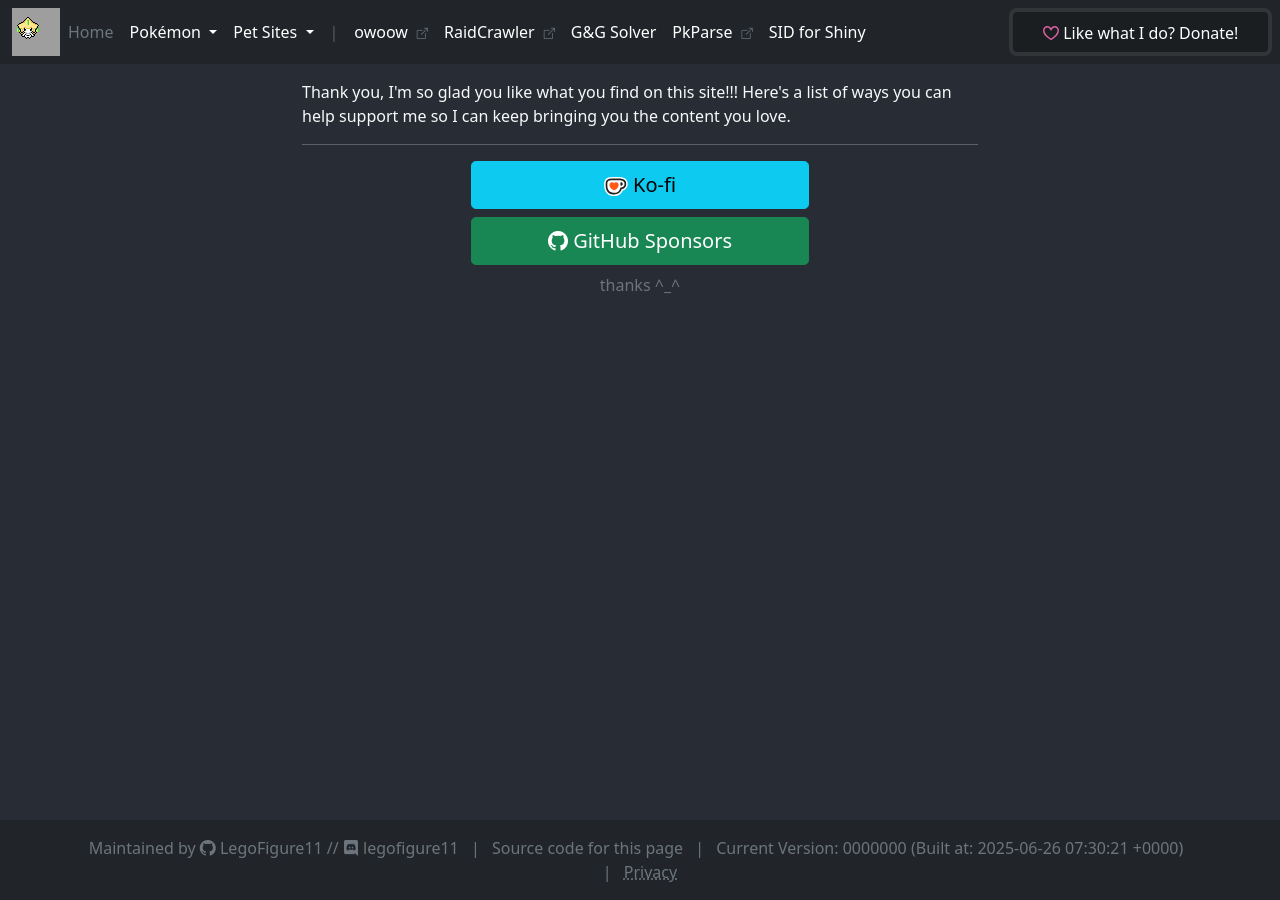
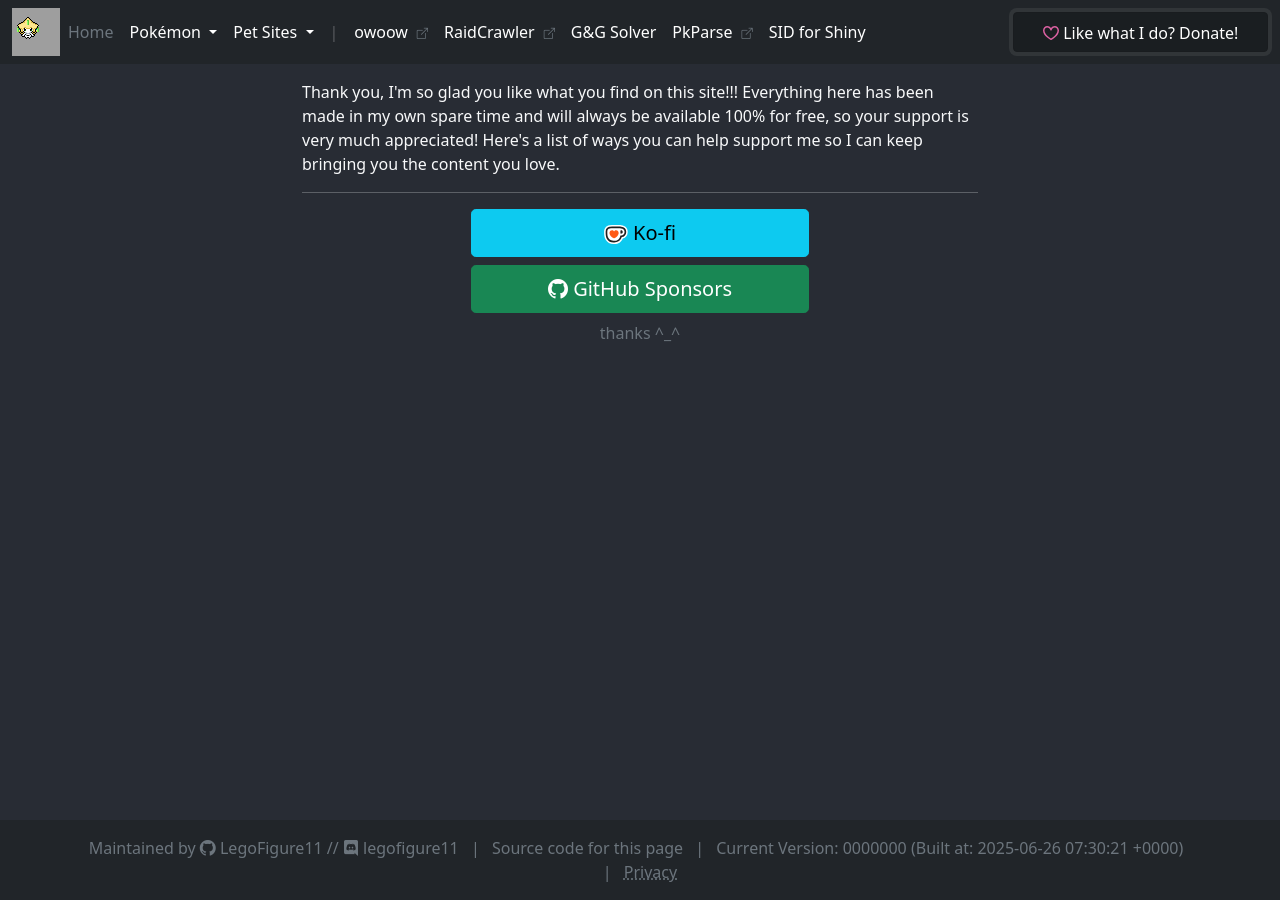
Before and after one commit to LegoFigure11/legofigure11.github.io, a Jekyll site: the page built from donate/index.html, in a window 1280 px wide. Built offline with Jekyll 4.4.1, drawn with Linux system fonts in a browser that asks for light colours; comment, search, counter and statistics services are not loaded; grey boxes are pictures that could not be loaded.

Commit message:
Update dono message

```diff
--- a/donate/index.html
+++ b/donate/index.html
@@ -4,7 +4,7 @@ title: Donate
 permalink: /donate
 ---
 
-Thank you, I'm so glad you like what you find on this site!!! Here's a list of ways you can help support me so I can keep bringing you the content you love.
+Thank you, I'm so glad you like what you find on this site!!! Everything here has been made in my own spare time and will always be available 100% for free, so your support is very much appreciated! Here's a list of ways you can help support me so I can keep bringing you the content you love.
 <hr />
 <div class="d-grid gap-2 d-block col-6 mx-auto">
 <a class="btn btn-info btn-lg" href="https://ko-fi.com/D1D81GSTRI" target="_blank">
```
